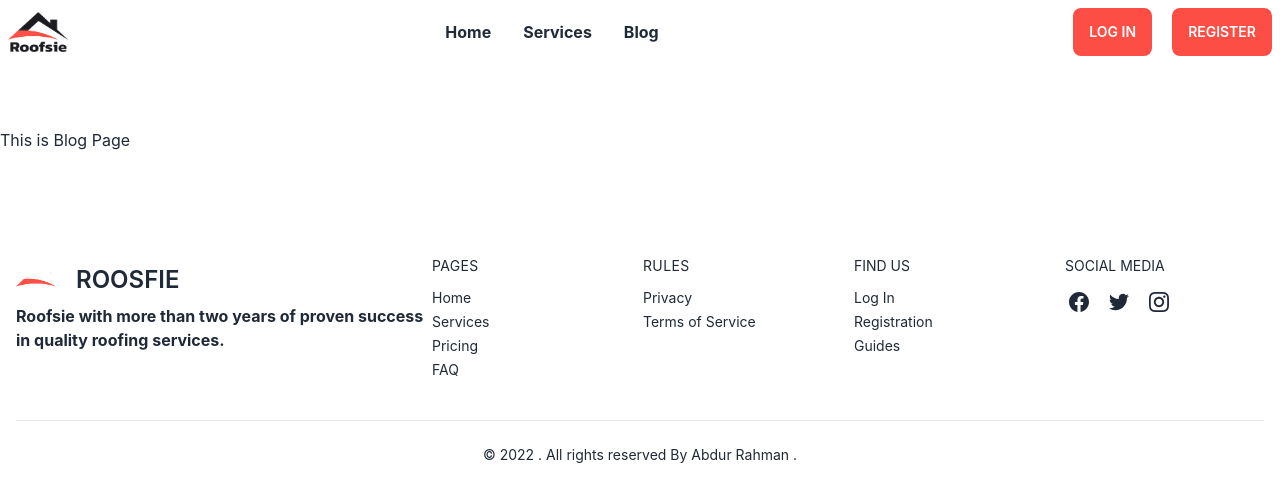
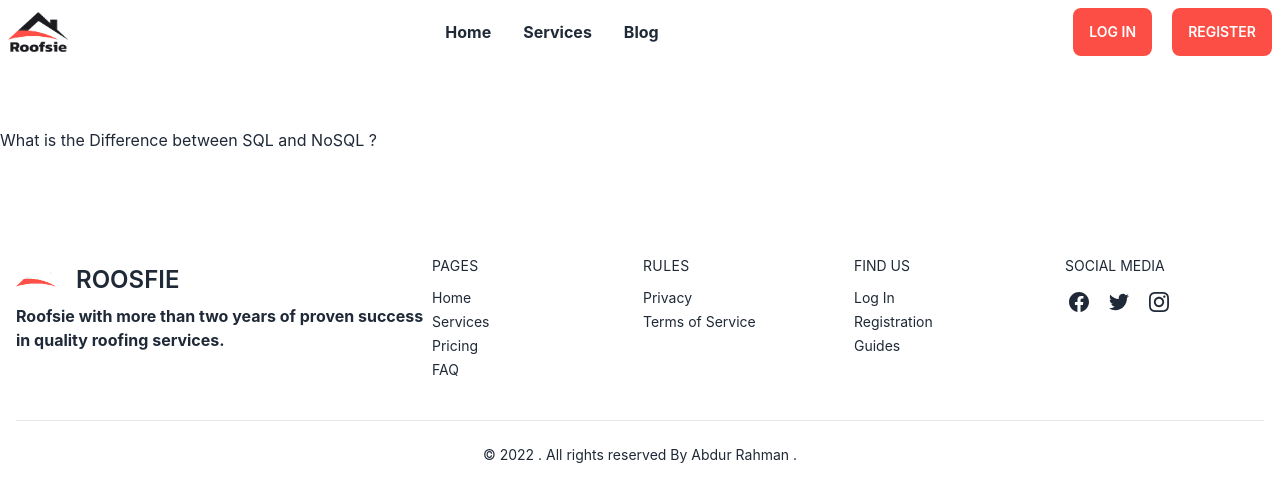
Before and after one commit to ariyanabdullah/Roofsie-service, a React (Create React App) app: page /blog in a window 1280 px wide. Shown: the top 502 px of the page. Built offline with nearby package versions, Linux system fonts and the light colour scheme; no server answers.

Commit message:
blog page first question added

```diff
--- a/src/Pages/Blog/Blog.js
+++ b/src/Pages/Blog/Blog.js
@@ -1,5 +1,3 @@
-import React, { useContext } from "react";
-
 import UseTitle from "../../Hooks/UseTitle";
 
 const Blog = () => {
@@ -7,8 +5,13 @@ const Blog = () => {
 
   return (
     <section className="my-16">
-      <div className="container mx-auto ">
-        <h1>This is Blog Page </h1>
+      <div className="container mx-auto grid grid-cols-1 ">
+        {/* first question */}
+        <div>
+          <h1>What is the Difference between SQL and NoSQL ?</h1>
+        </div>
+
+        {/* second question */}
       </div>
     </section>
   );
```
